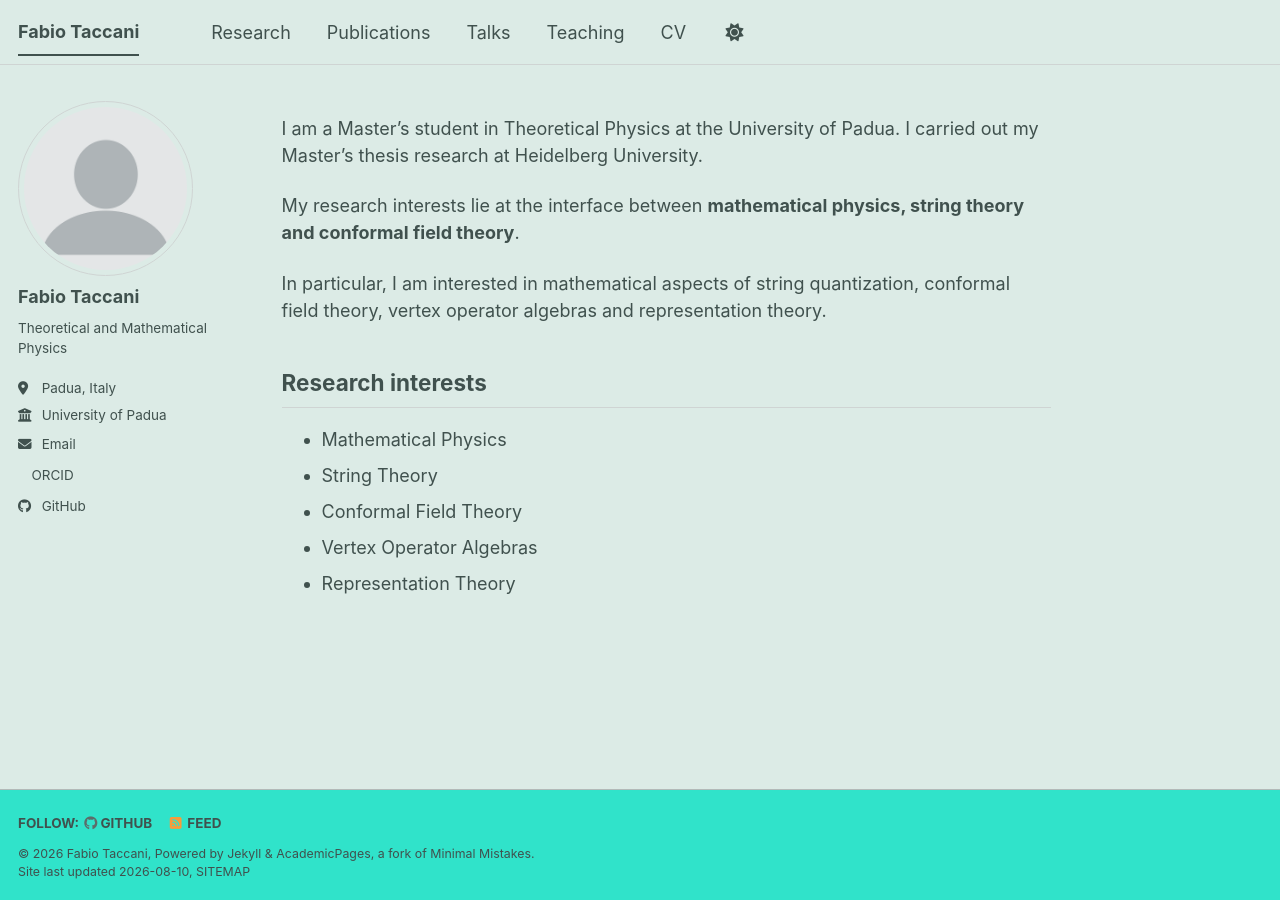
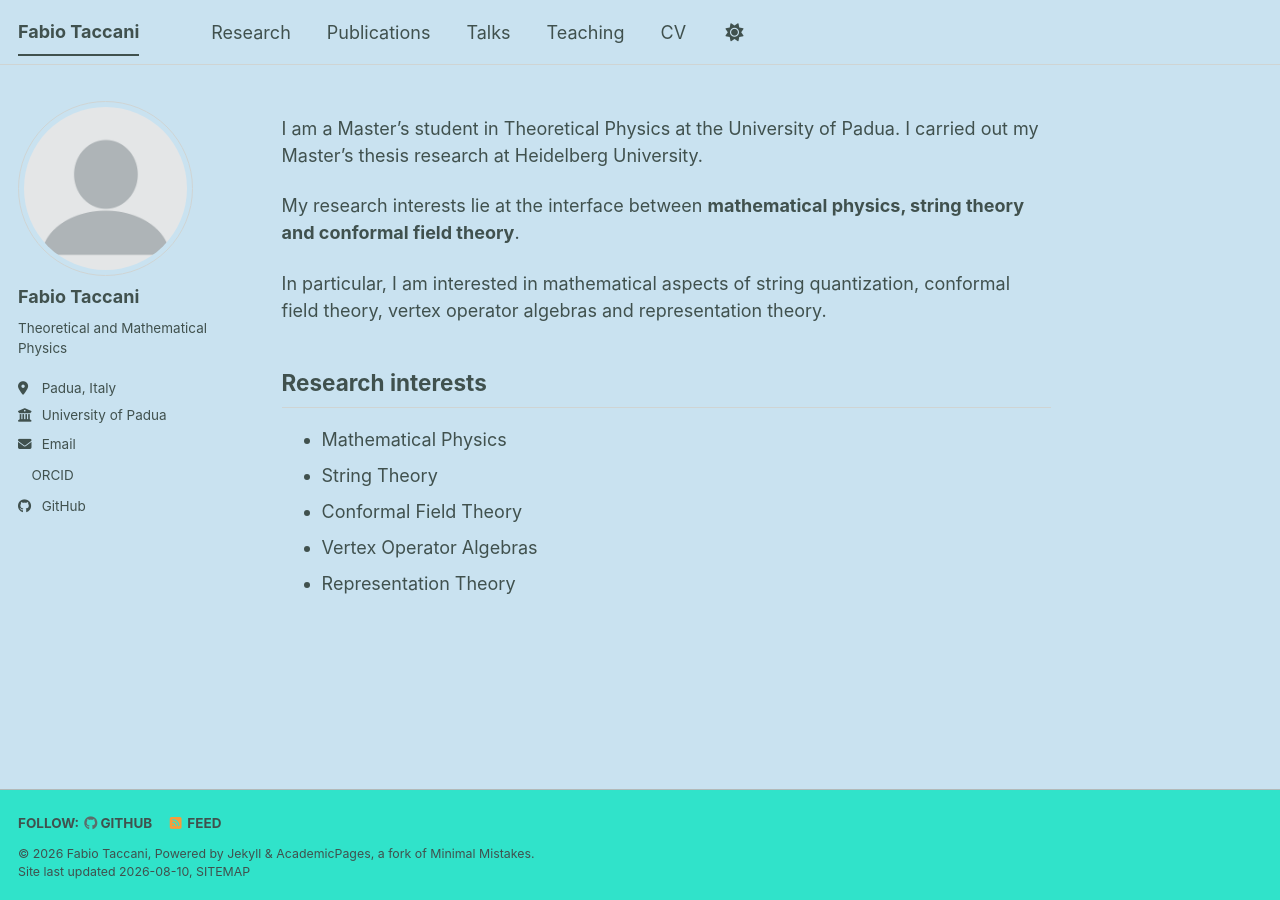
Before and after one commit to FabioTaccani/FabioTaccani.github.io, a Jekyll site: the page built from _pages/about.md, in a window 1280 px wide. Built offline with Jekyll 4.4.1, drawn with Linux system fonts in a browser that asks for light colours; a style sheet for code colours, icons or effects is not loaded.

Commit message:
Update _mint_light.scss

```diff
--- a/_sass/theme/_mint_light.scss
+++ b/_sass/theme/_mint_light.scss
@@ -7,7 +7,7 @@ $dark-primary-color         : mix(#000, $primary-color, 40%);
 $darker-primary-color       : mix(#000, $primary-color, 60%);
 $light-primary-color        : mix(#fff, $primary-color, 50%);
 $lighter-primary-color      : mix(#fff, $primary-color, 90%);
-$background                 : #dcebe6;
+$background                 : #c9e2f0;
 $background-light          : #ffffff;
 $background-lighter        : #fafbfb;
 $text                      : #40514e;
```
